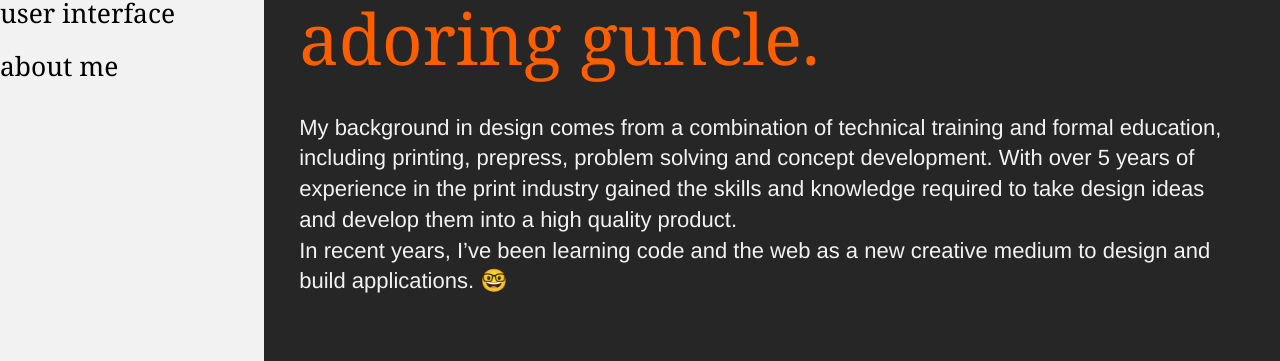
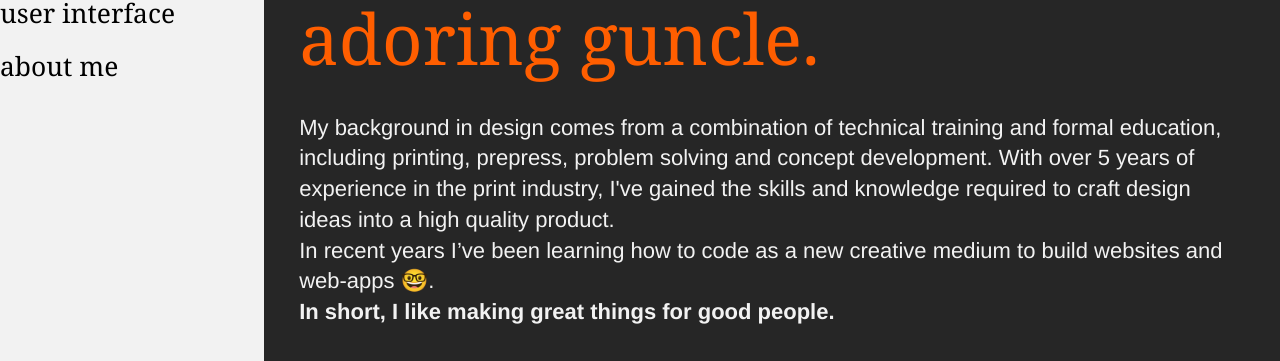
Before and after one commit to MannyIkomi/portfolio-nextjs-site, a Next.js app: page /about in a window 1280 px wide. Shown: the part 439-800 px from the top of the page. Built offline with nearby package versions, Linux system fonts and the light colour scheme; a web font is replaced by a local one.

Commit message:
tweak about

```diff
--- a/pages/about.jsx
+++ b/pages/about.jsx
@@ -89,11 +89,13 @@ const About = props => {
           My background in design comes from a combination of technical training
           and formal education, including printing, prepress, problem solving
           and concept development. With over 5 years of experience in the print
-          industry gained the skills and knowledge required to take design ideas
-          and develop them into a high quality product.
+          industry, I've gained the skills and knowledge required to craft
+          design ideas into a high quality product.
           <br />
-          In recent years, I’ve been learning code and the web as a new creative
-          medium to design and build applications. 🤓
+          In recent years I’ve been learning how to code as a new creative
+          medium to build websites and web-apps 🤓.
+          <br />
+          <strong>In short, I like making great things for good people.</strong>
         </p>
         {/* <button className={`cta layout`}>Say Hello</button> */}
       </section>
--- a/pages/index.jsx
+++ b/pages/index.jsx
@@ -98,7 +98,7 @@ HomePage.getInitialProps = async () => {
     return { projects }
   } catch (err) {
     console.log(err.error)
-    const { projects } = mockGraphqlData
+    const { projects } = mockGraphqlData.data
     return { projects }
   }
 }
```
